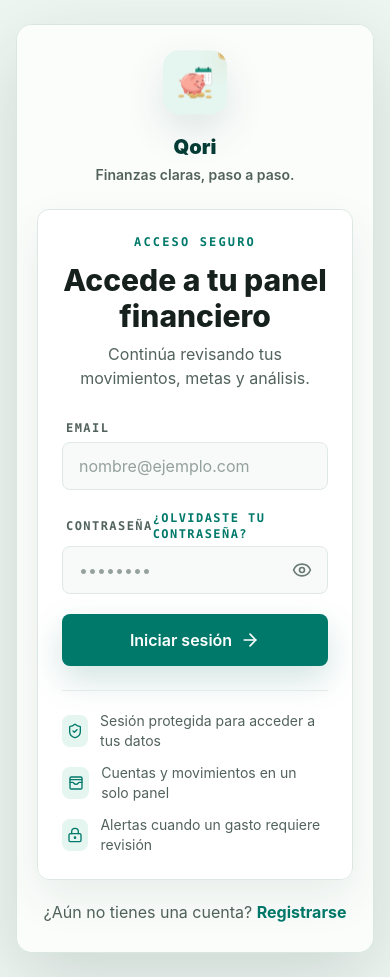
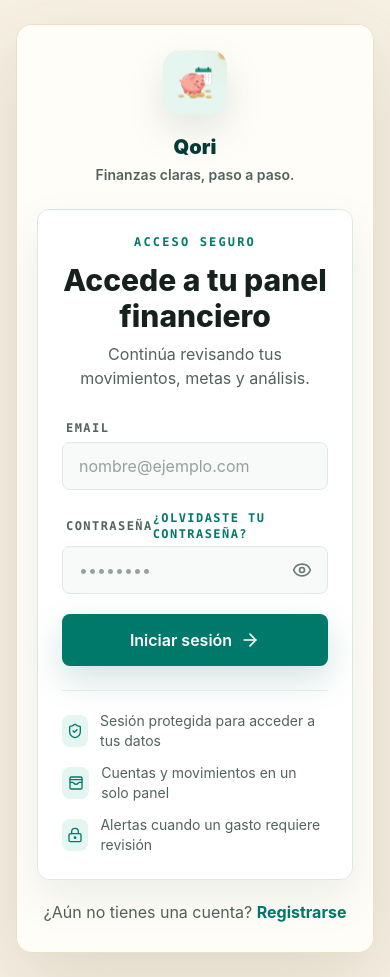
Before and after one commit to marialva18/SmartBudget, a React (Vite) app in the folder frontend/: page /login in a window 390 px wide. Built offline with nearby package versions, Linux system fonts and the light colour scheme; no server answers.

Commit message:
color nude?

```diff
--- a/frontend/src/components/layout/AuthLayout.tsx
+++ b/frontend/src/components/layout/AuthLayout.tsx
@@ -2,7 +2,7 @@ import { Outlet } from 'react-router-dom'
 
 export function AuthLayout() {
   return (
-    <main className="min-h-screen bg-[#eef6f1] text-[#191c1e]">
+    <main className="min-h-screen bg-[#f7f1e4] text-[#191c1e]">
       <Outlet />
     </main>
   )
--- a/frontend/src/pages/auth/LoginPage.tsx
+++ b/frontend/src/pages/auth/LoginPage.tsx
@@ -56,8 +56,8 @@ export function LoginPage() {
   }
 
   return (
-    <div className="flex min-h-screen items-center justify-center bg-[#eef6f1] px-4 py-6 sm:px-5 lg:px-8">
-      <div className="grid w-full max-w-5xl overflow-hidden rounded-2xl border border-[#d8e8e1] bg-white shadow-[0_26px_80px_rgba(3,32,29,0.14)] lg:grid-cols-[0.96fr_1.04fr]">
+    <div className="flex min-h-screen items-center justify-center bg-[#f7f1e4] px-4 py-6 sm:px-5 lg:px-8">
+      <div className="grid w-full max-w-5xl overflow-hidden rounded-2xl border border-[#eadfc9] bg-white shadow-[0_26px_80px_rgba(72,53,24,0.14)] lg:grid-cols-[0.96fr_1.04fr]">
         <aside className="hidden min-h-[min(640px,calc(100vh-3rem))] bg-[#063c36] p-8 text-white lg:flex lg:flex-col lg:justify-between">
           <div>
             <p className="font-mono text-xs font-bold uppercase tracking-[0.16em] text-[#a9ded4]">
@@ -95,7 +95,7 @@ export function LoginPage() {
           </div>
         </aside>
 
-        <main className="flex min-h-[min(640px,calc(100vh-3rem))] items-center justify-center bg-[#fbfdfb] px-5 py-7 sm:px-8 lg:px-10">
+        <main className="flex min-h-[min(640px,calc(100vh-3rem))] items-center justify-center bg-[#fffdf8] px-5 py-7 sm:px-8 lg:px-10">
           <div className="w-full max-w-[420px]">
             <div className="mb-6">
               <AuthBrand />
--- a/frontend/src/pages/auth/RegisterPage.tsx
+++ b/frontend/src/pages/auth/RegisterPage.tsx
@@ -69,8 +69,8 @@ export function RegisterPage() {
   }
 
   return (
-    <div className="flex min-h-screen items-center justify-center bg-[#eef6f1] px-4 py-6 sm:px-5 lg:px-10">
-      <div className="grid w-full max-w-5xl overflow-hidden rounded-2xl border border-[#d8e8e1] bg-white shadow-[0_26px_80px_rgba(3,32,29,0.14)] lg:grid-cols-[0.92fr_1.08fr]">
+    <div className="flex min-h-screen items-center justify-center bg-[#f7f1e4] px-4 py-6 sm:px-5 lg:px-10">
+      <div className="grid w-full max-w-5xl overflow-hidden rounded-2xl border border-[#eadfc9] bg-white shadow-[0_26px_80px_rgba(72,53,24,0.14)] lg:grid-cols-[0.92fr_1.08fr]">
         <aside className="hidden bg-[#063c36] p-10 text-white lg:flex lg:flex-col lg:justify-between">
           <div>
             <p className="font-mono text-xs font-bold uppercase tracking-[0.16em] text-[#a9ded4]">
```
